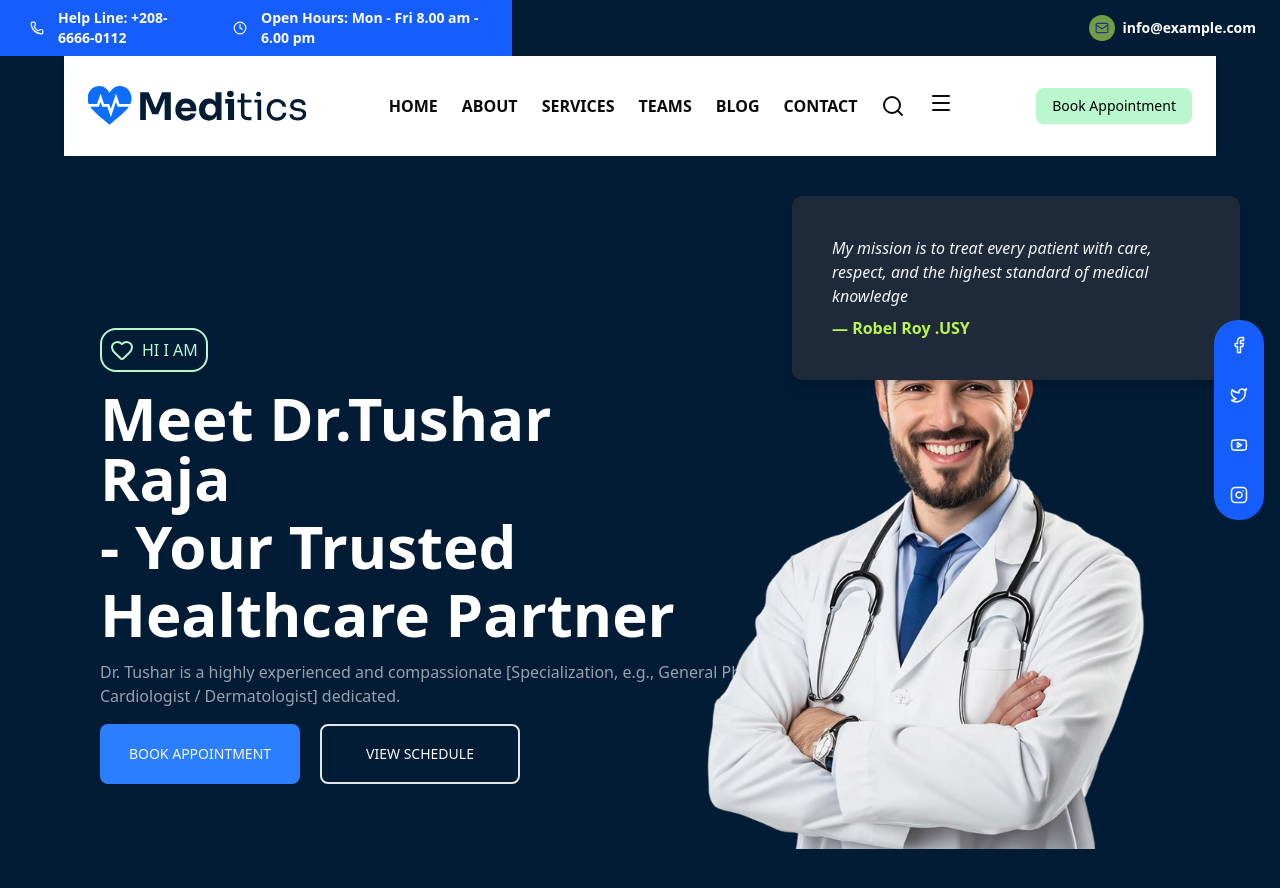
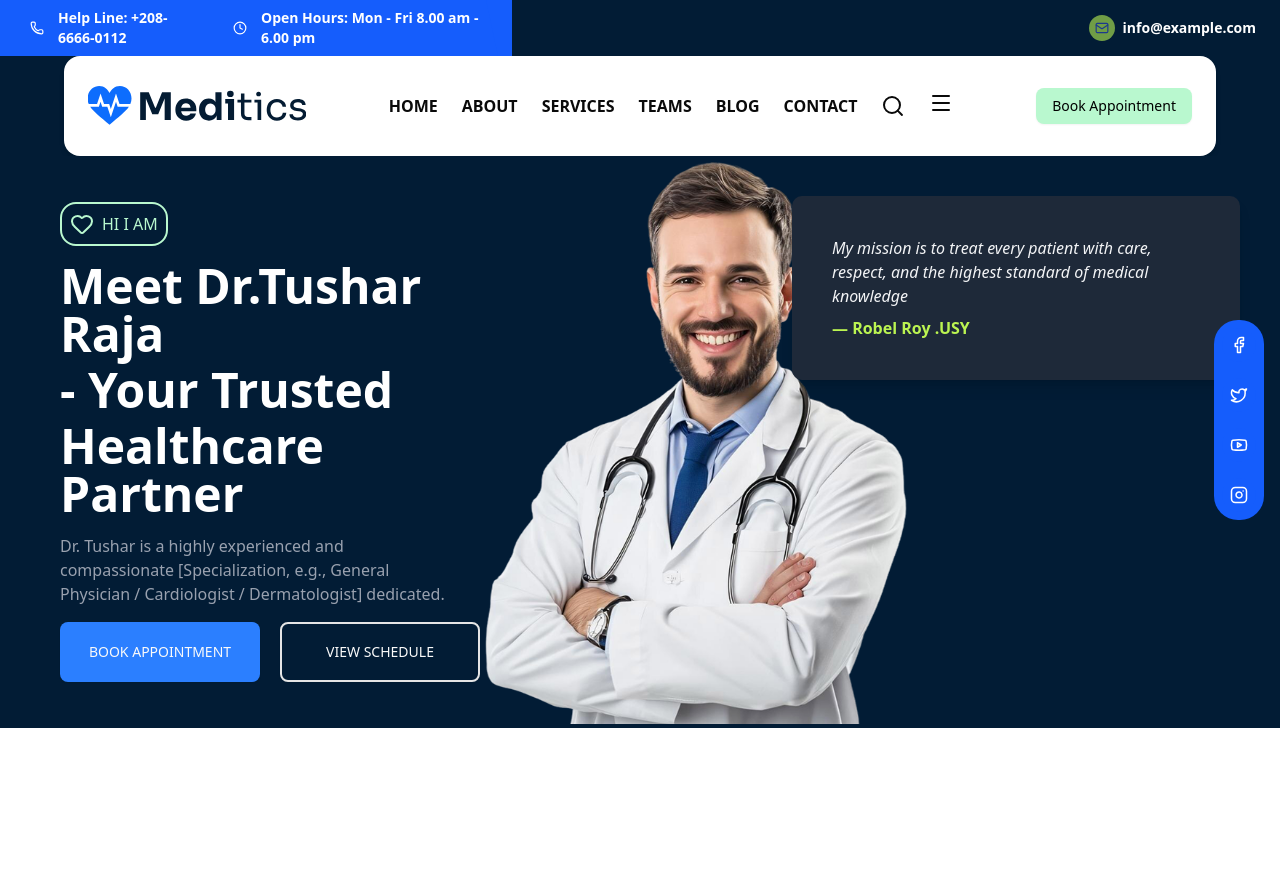
Before and after one commit to AhmedAfzal2089/meditics-web-intern, a React (Vite) app: page / in a window 1280 px wide. Shown: the top 888 px of the page. After the commit the page ends 800 px from the top, so only its background shows below. Built offline with nearby package versions, Linux system fonts and the light colour scheme.

Commit message:
fix issues in hero section

```diff
--- a/src/index.css
+++ b/src/index.css
@@ -1,5 +1,10 @@
 @import "tailwindcss";
 @import "tw-animate-css";
+
+html,
+body {
+  overflow-x: hidden;
+}
 
 @custom-variant dark (&:is(.dark *));
 
@@ -114,6 +119,7 @@
   * {
     @apply border-border outline-ring/50;
   }
+
   body {
     @apply bg-background text-foreground;
   }
--- a/src/pages/HeroSection.tsx
+++ b/src/pages/HeroSection.tsx
@@ -1,29 +1,30 @@
-import { Heart } from "lucide-react";
+import { Heart, Facebook, Twitter, Youtube, Instagram } from "lucide-react";
 import image from "../assets/banner-img.png";
 import { Button } from "@/components/ui/button";
-import { Facebook, Twitter, Youtube, Instagram } from "lucide-react";
 
 const HeroSection = () => {
   return (
-    <div className="w-full min-h-screen flex flex-col md:flex-row items-center justify-between px-25 bg-[#021c35] relative overflow-hidden">
+    <div className="w-full flex flex-col md:flex-row items-center justify-between px-5 lg:px-15 bg-[#021c35] relative overflow-hidden">
       {/* Left Side */}
-      <div className="flex flex-col gap-4 w-full md:w-145 text-center md:text-left mt-10 md:mt-0">
+      <div className="flex flex-col gap-4 w-full md:w-1/2 text-center md:text-left mt-10 md:mt-0">
         <div className="border-2 border-green-200 flex gap-2 rounded-2xl p-2 w-fit mx-auto md:mx-0">
-          <Heart className=" text-green-200" />
+          <Heart className="text-green-200" />
           <span className="text-green-200">HI I AM</span>
         </div>
 
         <div className="flex flex-col gap-2">
-          <span className="text-4xl md:text-6xl font-bold text-white">
+          <span className="text-4xl md:text-5xl font-bold text-white">
             Meet Dr.Tushar Raja
           </span>
-          <span className="text-4xl md:text-6xl font-bold text-white">- Your Trusted</span>
-          <span className="text-4xl md:text-6xl font-bold text-white">
+          <span className="text-4xl md:text-5xl font-bold text-white">
+            - Your Trusted
+          </span>
+          <span className="text-4xl md:text-5xl font-bold text-white">
             Healthcare Partner
           </span>
         </div>
 
-        <div className="text-gray-400 w-full md:w-180">
+        <div className="text-gray-400 w-full md:w-11/12">
           Dr. Tushar is a highly experienced and compassionate [Specialization,
           e.g., General Physician / Cardiologist / Dermatologist] dedicated.
         </div>
@@ -39,13 +40,17 @@ const HeroSection = () => {
       </div>
 
       {/* Doctor Image */}
-      <div className="w-full md:w-auto mt-10 md:mt-0">
-        <img src={image} alt="Doctor" className="w-full max-w-md mx-auto" />
+      <div className="w-full mt-10 md:mt-0 flex justify-center md:justify-start">
+        <img
+          src={image}
+          alt="Doctor"
+          className="w-110 max-w-md md:max-w-lg p-14 lg:p-1"
+        />
       </div>
 
       {/* Right Floating Icons and Quote */}
-      <div>
       {/* Social Icons */}
+
       <div className="hidden md:flex flex-col gap-4 items-center fixed top-[40%] right-4 z-50 bg-blue-600 rounded-3xl p-2">
         <div className="bg-blue-600 hover:bg-blue-700 text-white p-2 rounded-full">
           <Facebook size={18} />
@@ -61,7 +66,7 @@ const HeroSection = () => {
         </div>
       </div>
 
-        {/* Quote Box */}
+      {/* Quote Box - hidden on mobile */}
       <div className="absolute top-10 right-10 bg-gray-800 text-gray-100 p-10 rounded-lg max-w-md shadow-lg hidden md:block">
         <p className="italic">
           My mission is to treat every patient with care, respect, and the
@@ -70,7 +75,6 @@ const HeroSection = () => {
         <p className="mt-2 text-lime-300 font-semibold">— Robel Roy .USY</p>
       </div>
     </div>
-    </div>
   );
 };
 
--- a/src/pages/Navbar.tsx
+++ b/src/pages/Navbar.tsx
@@ -31,7 +31,7 @@ import { Input } from "@/components/ui/input";
 export function Navbar() {
   return (
     <div className="bg-[#021c35]">
-      <header className="w-[90%] px-6 py-4 bg-white shadow-md flex justify-between items-center m-auto h-25">
+      <header className="w-[90%] px-6 py-4 bg-white shadow-md flex justify-between items-center m-auto h-25 rounded-2xl">
         <div className="text-xl font-bold">
           <Logo />
         </div>
--- a/src/pages/TopBar.tsx
+++ b/src/pages/TopBar.tsx
@@ -2,12 +2,12 @@ import { Phone, Clock, Mail } from "lucide-react";
 
 const TopBar = () => {
   return (
-    <div className="flex text-white text-sm font-medium">
+    <div className="flex flex-col md:flex-row text-white text-sm font-medium">
       {/* Left Section */}
-      <div className="bg-blue-600 flex items-center px-6 py-2 gap-6 relative z-10 w-[40%]">
+      <div className="bg-blue-600 flex flex-wrap md:flex-nowrap items-center px-4 md:px-6 py-2 gap-4 md:gap-6 relative z-10 w-full md:w-[40%]">
         {/* Phone */}
         <div className="flex items-center gap-2">
-          <div className=" p-1.5 rounded-full text-blue-900">
+          <div className="p-1.5 rounded-full text-blue-900">
             <Phone className="text-white" size={14} />
           </div>
           <span className="font-semibold">Help Line: +208-6666-0112</span>
@@ -15,7 +15,7 @@ const TopBar = () => {
 
         {/* Clock */}
         <div className="flex items-center gap-2">
-          <div className=" p-1.5 rounded-full text-blue-900">
+          <div className="p-1.5 rounded-full text-blue-900">
             <Clock className="text-white" size={14} />
           </div>
           <span className="font-semibold">
@@ -23,12 +23,12 @@ const TopBar = () => {
           </span>
         </div>
 
-        {/* Diagonal Divider */}
-        <div className="absolute right-[-20px] top-0 bottom-0 w-10 bg-blue-600 transform skew-x-12 z-0" />
+        {/* Diagonal Divider - only show on md+ */}
+        <div className="hidden md:block absolute right-[-20px] top-0 bottom-0 w-10 bg-blue-600 transform skew-x-12 z-0" />
       </div>
 
       {/* Right Section */}
-      <div className="bg-[#021c35] flex items-center px-6 py-2 flex-1 justify-end z-10">
+      <div className="bg-[#021c35] flex items-center px-4 md:px-6 py-2 w-full md:flex-1 justify-center md:justify-end z-10">
         <div className="flex items-center gap-2">
           <div className="bg-lime-300/60 p-1.5 rounded-full text-blue-900">
             <Mail size={14} />
```
Lines whose indentation alone changed are shown as unchanged.
